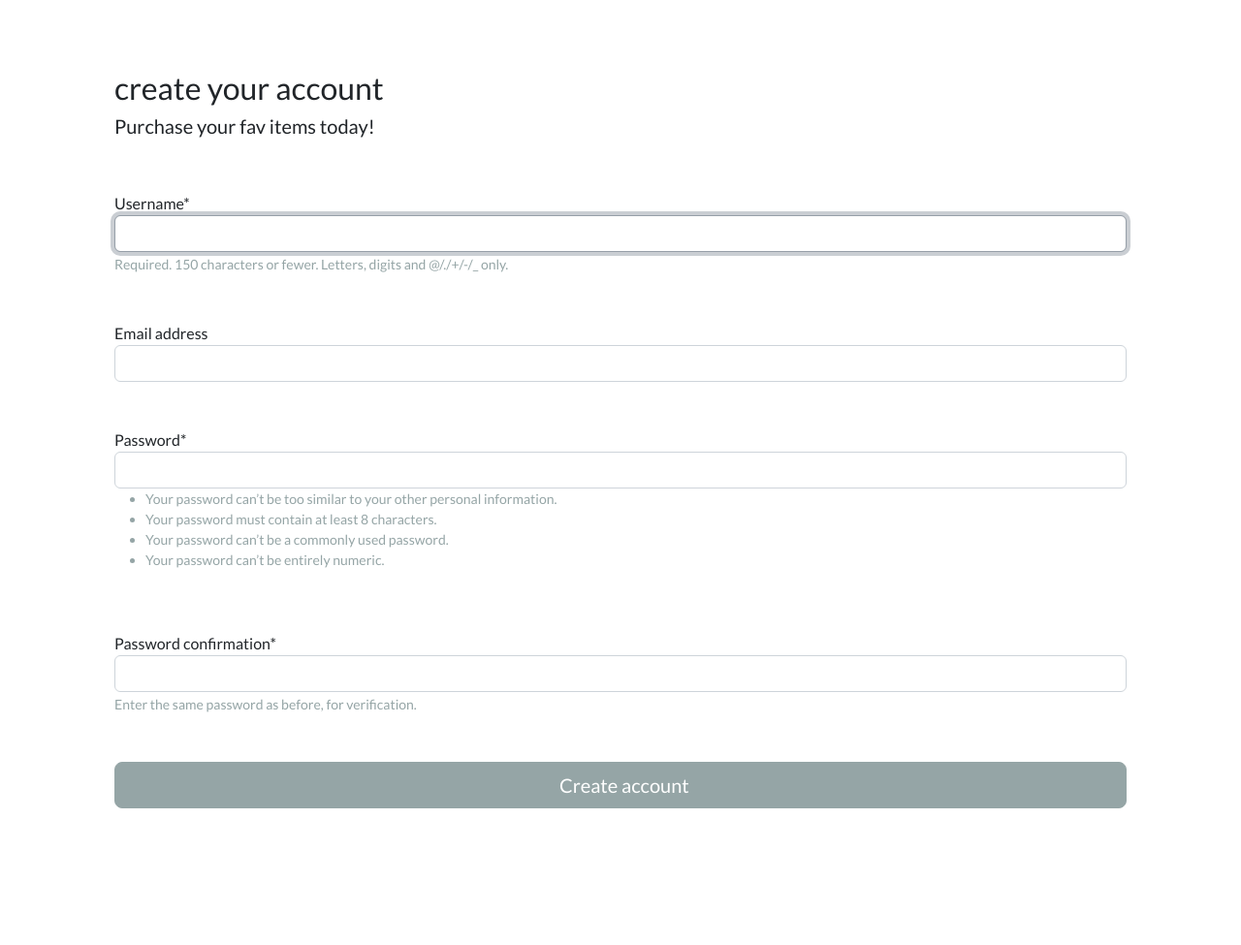
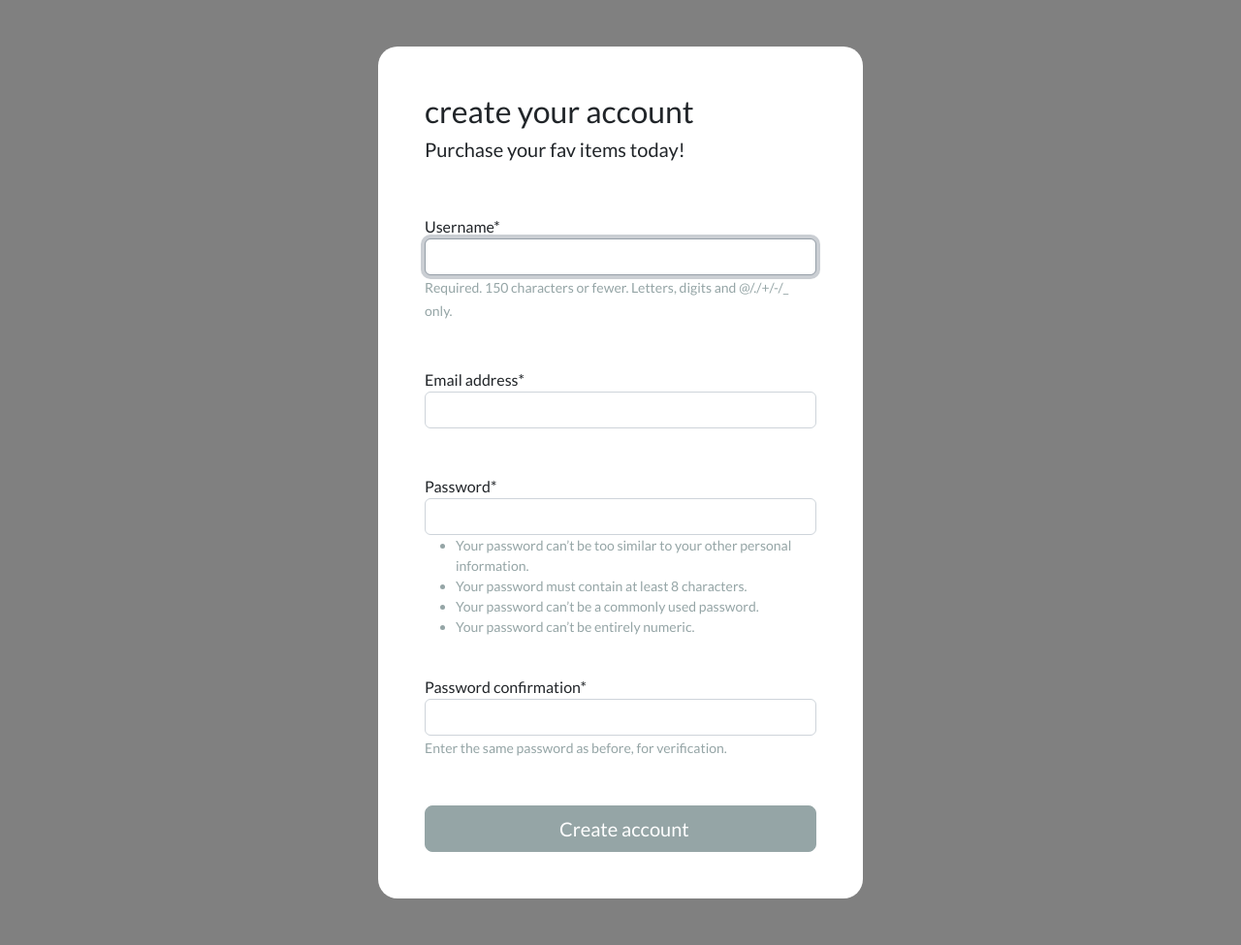
Before and after one commit to IvanSerbeniuk/Django, a Django app: page /account/register in a window 1280 px wide. Shown: the part 72-1047 px from the top of the page at 97% size. Before the commit the page ends 906 px from the top, so only its background shows below. Run offline with Django 4.2, Linux system fonts and the light colour scheme; data comes from the database, SQL or seed files in the repository; both versions use the stored data as it was after the commit; some libraries are stand-ins or nearby versions.

Commit message:
57 user registration3

```diff
--- a/account/forms.py
+++ b/account/forms.py
@@ -13,14 +13,20 @@ class CreateUserForm(UserCreationForm):
     def __init__(self, *args, **kwargs): #to make use of var model and fields above
         super(CreateUserForm, self).__init__(*args, **kwargs)
 
+        # mark email field as required
+        self.fields['email'].required = True
+
 
     # Email validation
     def clean_email(self):
 
-        email = self.clean_data.get('email')
+        email = self.cleaned_data.get('email')
 
         if User.objects.filter(email=email).exists():
             raise forms.ValidationError('this email is invalid')
 
-        if len(email >= 150):
+        if len(email) >= 150:
             raise forms.ValidationError('Your email is too long')
+
+
+        return email
--- a/account/templates/account/registration/register.html
+++ b/account/templates/account/registration/register.html
@@ -6,10 +6,25 @@
 
 {% block content %}
 
+    <style>
+
+        body{
+            background-color: gray;
+
+
+        }
+
+
+
+
+    </style>
+
+
     <body>
-        <br>
 
-        <div class="container bg-white shadow-md p-5">
+        <br> <br>
+
+        <div class="container bg-white shadow-md p-5 form-layout">
 
             <h3> create your account </h3>
 
@@ -32,7 +47,7 @@
 
                 {{form.password1|as_crispy_field}}
 
-                <br>  <br>
+                <br>
 
                 {{form.password2|as_crispy_field}}
 
@@ -52,22 +67,10 @@
 
         </div>
 
-
-
-
-
-
-
-
-
-
-
-
-
     </body>
 
 
-
+    <br> <br>
 
 
 
--- a/account/views.py
+++ b/account/views.py
@@ -13,7 +13,7 @@ def register(request):
 
             form.save() #its like sending final post request
 
-            return redirect('')
+            return redirect('store')
 
     context = {'form':form}
 
--- /dev/null
+++ b/static/CSS/styles.css
@@ -0,0 +1,10 @@
+
+
+
+.form-layout{
+    border-radius: 20px;
+    width: 500px;
+
+
+
+}
--- a/store/templates/store/base.html
+++ b/store/templates/store/base.html
@@ -18,9 +18,8 @@
 
         <link rel="stylesheet" href="https://cdnjs.cloudflare.com/ajax/libs/font-awesome/4.7.0/css/font-awesome.min.css">
 
+        <link rel="stylesheet" href="{% static 'css/styles.css' %}">
 
-
-        <!-- JavaScript -->
 
         <script src="https://code.jquery.com/jquery-3.5.1.min.js" integrity="sha256-9/aliU8dGd2tb6OSsuzixeV4y/faTqgFtohetphbbj0=" crossorigin="anonymous"></script>
 
```
Also changed, not shown: db.sqlite3.
